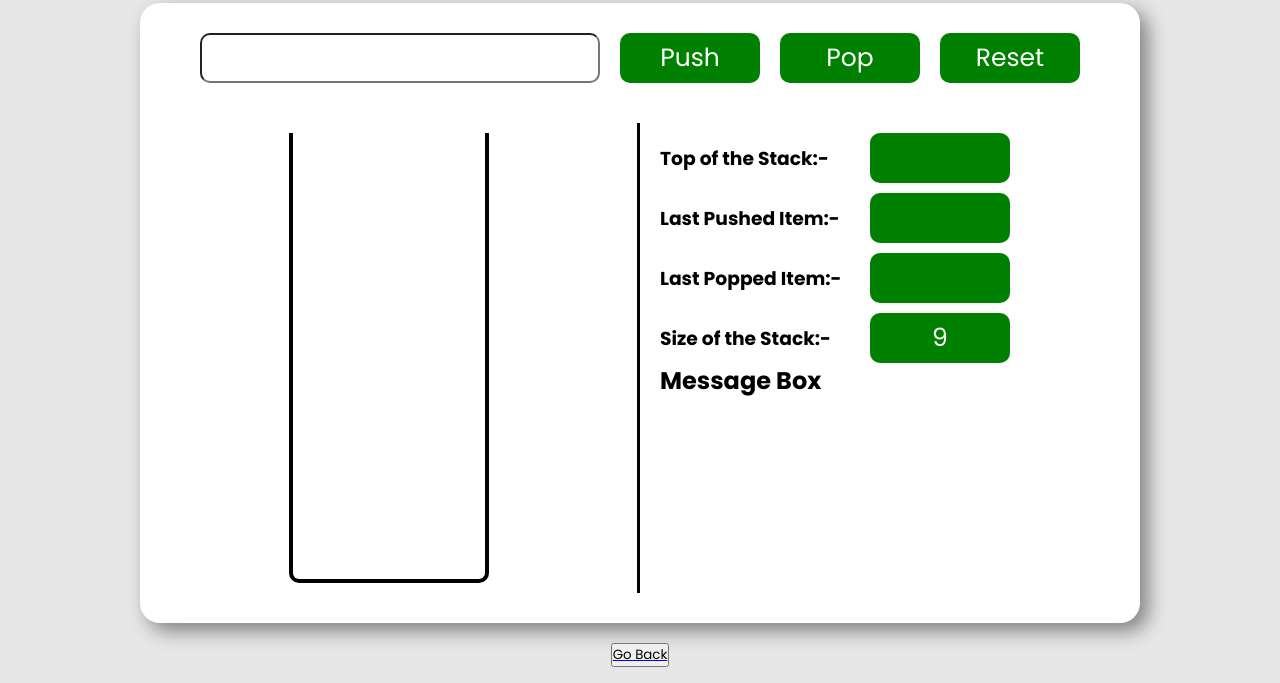
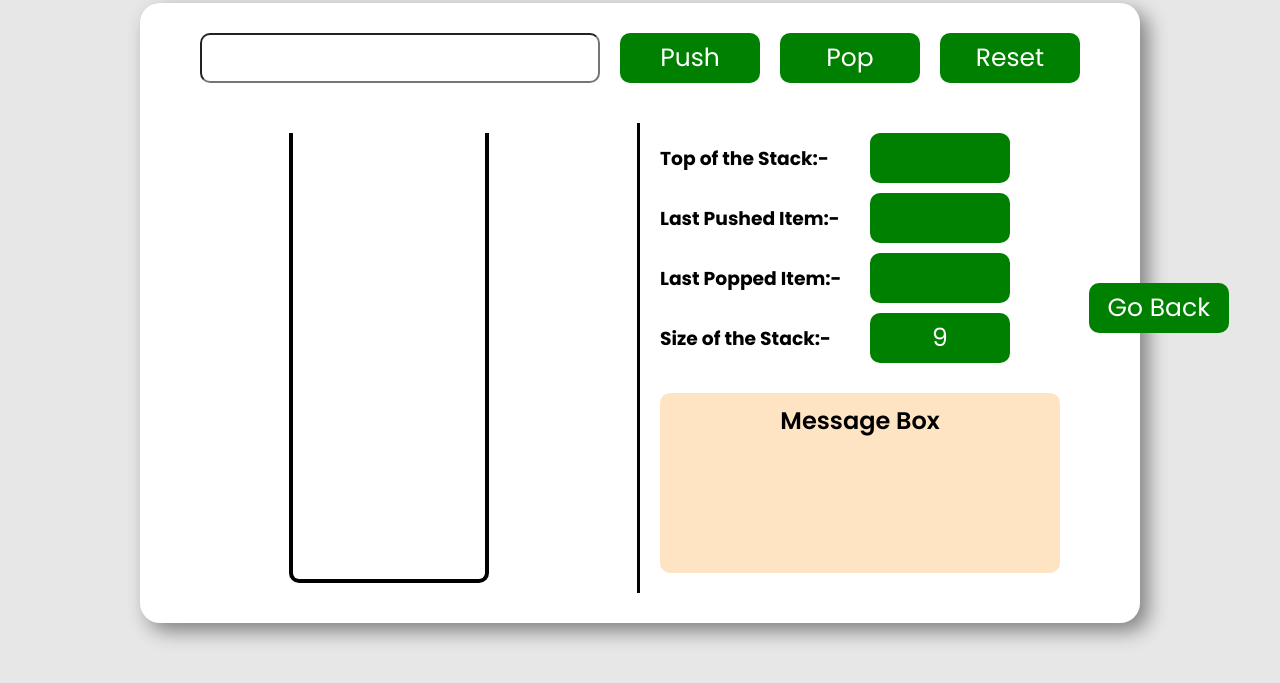
Before and after one commit to wings-realm/VisualWeave, a plain HTML site: page views/stack.html in a window 1280 px wide. Shown: the part 117-800 px from the top of the page. Drawn offline with Linux system fonts and the light colour scheme.

Commit message:
Update stack.css

```diff
--- a/static/css/stack.css
+++ b/static/css/stack.css
@@ -9,7 +9,7 @@
 body {
 	height: 100vh;
 	width: 100vw;
-	display: flex;
+	display: inline-flex;
 	justify-content: start;
 	align-items: center;
 	flex-direction: column;
@@ -66,7 +66,8 @@ header {
 .push,
 .pop,
 .reset,
-.box {
+.box,
+button {
 	height: 50px;
 	width: 140px;
 	font-size: 25px;
@@ -167,7 +168,7 @@ header {
 	justify-content: space-between;
 }
 
-.massage-box {
+.message-box {
 	height: 180px;
 	width: 400px;
 	margin-top: 30px;
@@ -179,22 +180,22 @@ header {
 	justify-content: space-between;
 }
 
-.massage-box h2 {
+.message-box h2 {
 	text-align: center;
 	font-weight: 600;
 }
 
-.massage {
+.message {
 	height: 160px;
 	display: flex;
 	align-items: center;
 	justify-content: center;
 	font-size: 30px;
 }
-.error-massage {
-	animation: errorMassage 0.4s infinite linear;
+.error-message {
+	animation: errorMessage 0.4s infinite linear;
 }
-@keyframes errorMassage {
+@keyframes errorMessage {
 	0% {
 		background-color: bisque;
 	}
@@ -203,7 +204,8 @@ header {
 	}
 }
 #back{
-	display:flex;
-	position:relative;
-	right:0px;
+	position:fixed;
+	align-items: center;
+	top:50%;
+	right:4%;
 }
```
